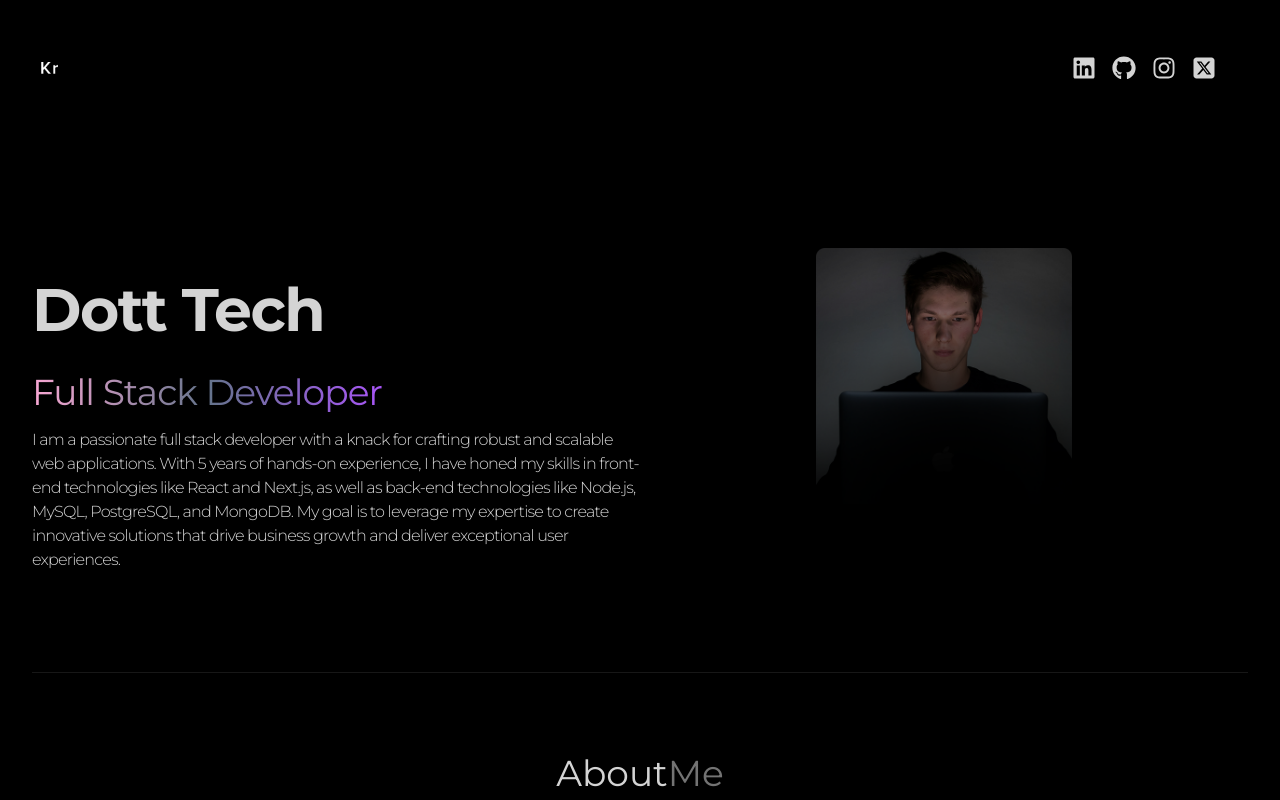
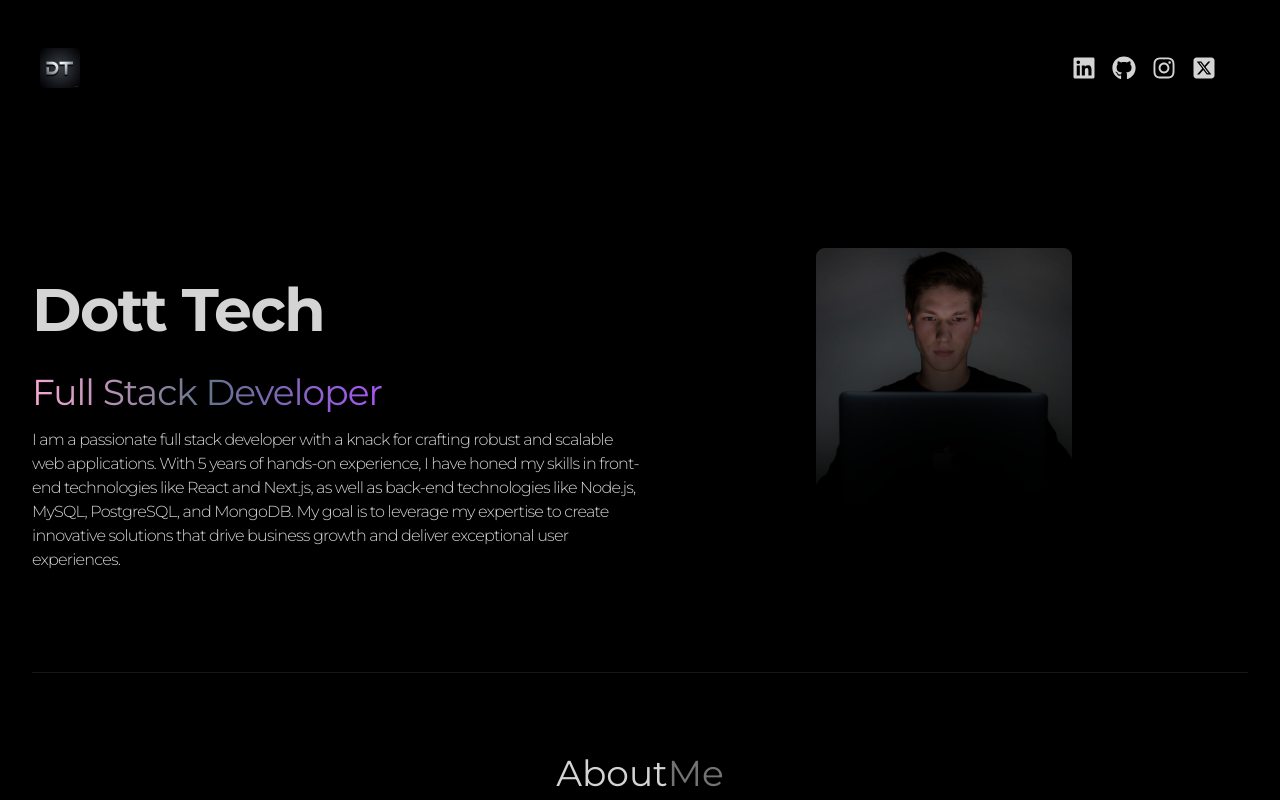
Before and after one commit to maleekadedotun/react-portfolio, a React (Vite) app: page / in a window 1280 px wide. Shown: the top 800 px of the page. Built offline with nearby package versions, Linux system fonts and the light colour scheme; no server answers; a web font is replaced by a local one.

Commit message:
edit logo

```diff
--- a/src/App.jsx
+++ b/src/App.jsx
@@ -35,4 +35,5 @@ const App = () => {
   );
 }
 
+// npm run dev to start server.
 export default App;
--- a/src/components/Navbar.jsx
+++ b/src/components/Navbar.jsx
@@ -1,5 +1,5 @@
 // import React from 'react'
-import Logo from "../assets/kevinRushLogo.png";
+import Logo from "../assets/my logo.jpeg";
 import { FaLinkedin } from "react-icons/fa";
 import { FaGithub } from "react-icons/fa";
 import { FaSquareXTwitter } from "react-icons/fa6";
@@ -9,7 +9,7 @@ const Navbar = () => {
   return (
     <nav className='mb-20 flex items-center justify-between py-6'>
         <div className='flex flex-shrink-0 items-center'>
-            <img className="mx-2 w-5" src={Logo} alt="" />
+            <img className="mx-2 w-10" src={Logo} alt="" />
         </div>
         <div className="m-8 flex items-center justify-center gap-4 text-2xl">
             <FaLinkedin />
```
Also changed, not shown: src/assets/my logo.jpeg (added).
